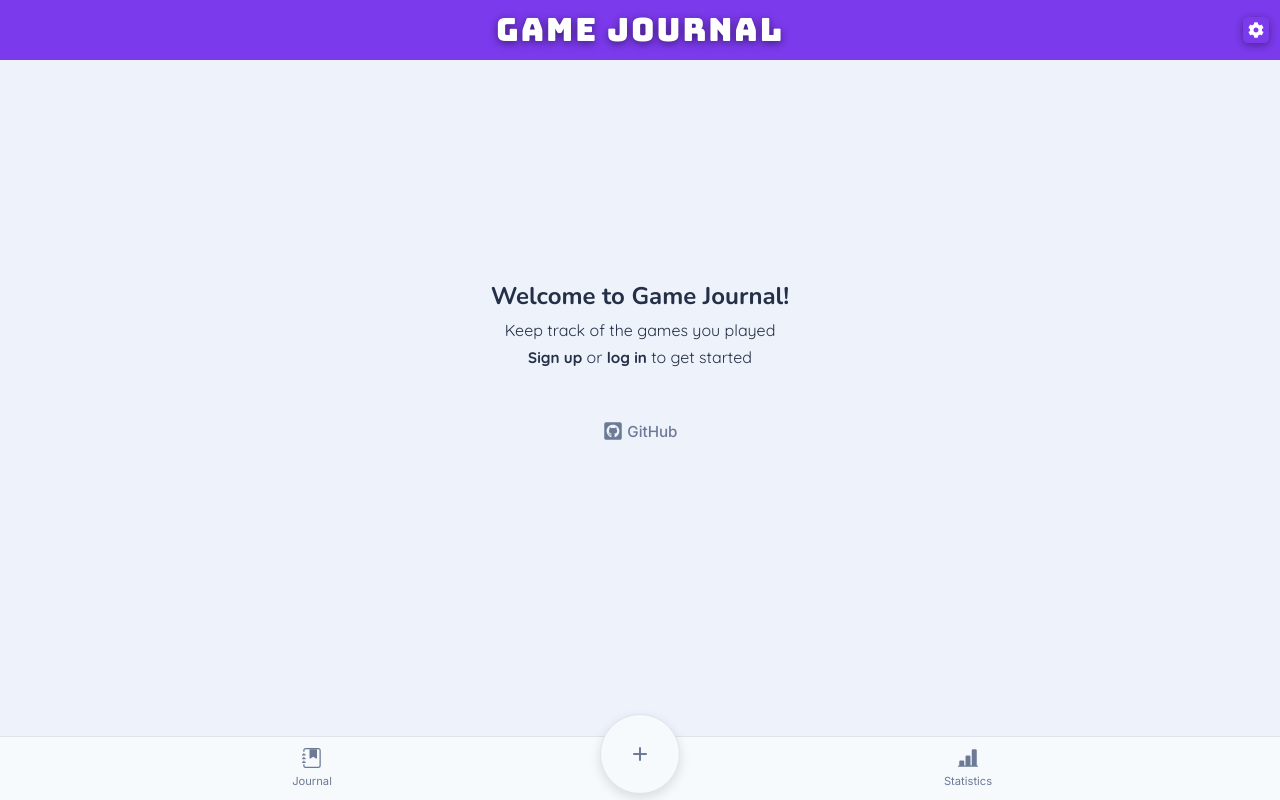
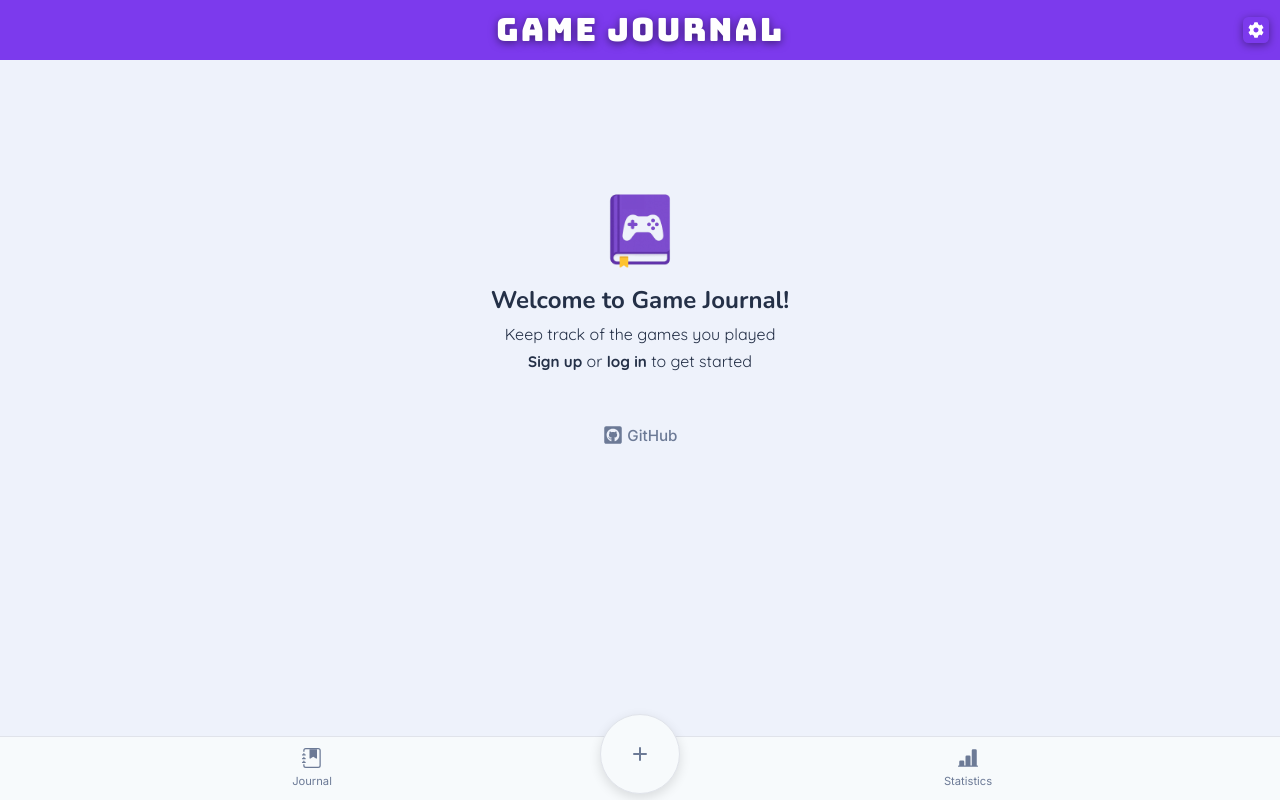
Before and after one commit to ednanf/game-journal, a React (Vite) app in the folder frontend/: page / in a window 1280 px wide. Built offline with nearby package versions, Linux system fonts and the light colour scheme.

Commit message:
fix(LandingPage): adjust margin and add app logo
* Reduced the top margin of the landing page content for better layout.
* Added an application logo to enhance visual branding.

Signed-off-by: Ednan Rogério Frizzera Filho <ednan@frizzera.dev>

```diff
--- a/frontend/src/pages/LandingPage/LandingPage.module.css
+++ b/frontend/src/pages/LandingPage/LandingPage.module.css
@@ -1,6 +1,6 @@
 .landingPageContent {
     width: 100%;
-    margin: 13rem 0 auto;
+    margin: 7rem 0 auto;
     display: flex;
     flex-direction: column;
     align-items: center;
@@ -9,6 +9,10 @@
 
 .landingPageContent > h2, p {
     color: var(--color-text-primary);
+}
+
+.appLogo {
+    height: 100px;
 }
 
 .githubLink {
--- a/frontend/src/pages/LandingPage/LandingPage.tsx
+++ b/frontend/src/pages/LandingPage/LandingPage.tsx
@@ -1,4 +1,5 @@
 import { Link } from 'react-router-dom';
+import appIcon from '../../assets/app-icon.png';
 import styles from './LandingPage.module.css';
 import sharedStyles from '../shared.module.css';
 import { FaGithubSquare } from 'react-icons/fa';
@@ -7,6 +8,7 @@ const LandingPage = () => {
   return (
     <div className={sharedStyles.pageContainer}>
       <div className={styles.landingPageContent}>
+        <img src={appIcon} alt="logo" className={styles.appLogo} />
         <h2>Welcome to Game Journal!</h2>
         <p>Keep track of the games you played</p>
         <p>
```
